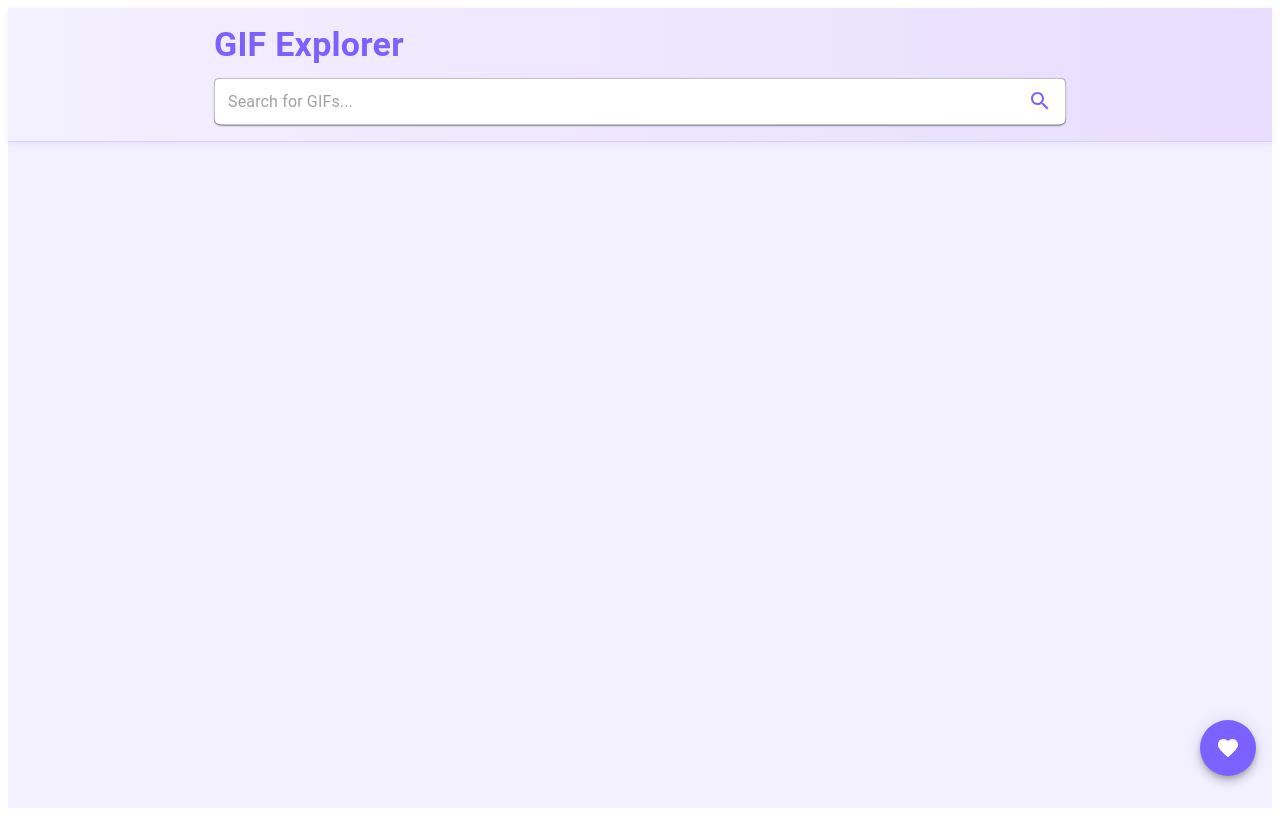
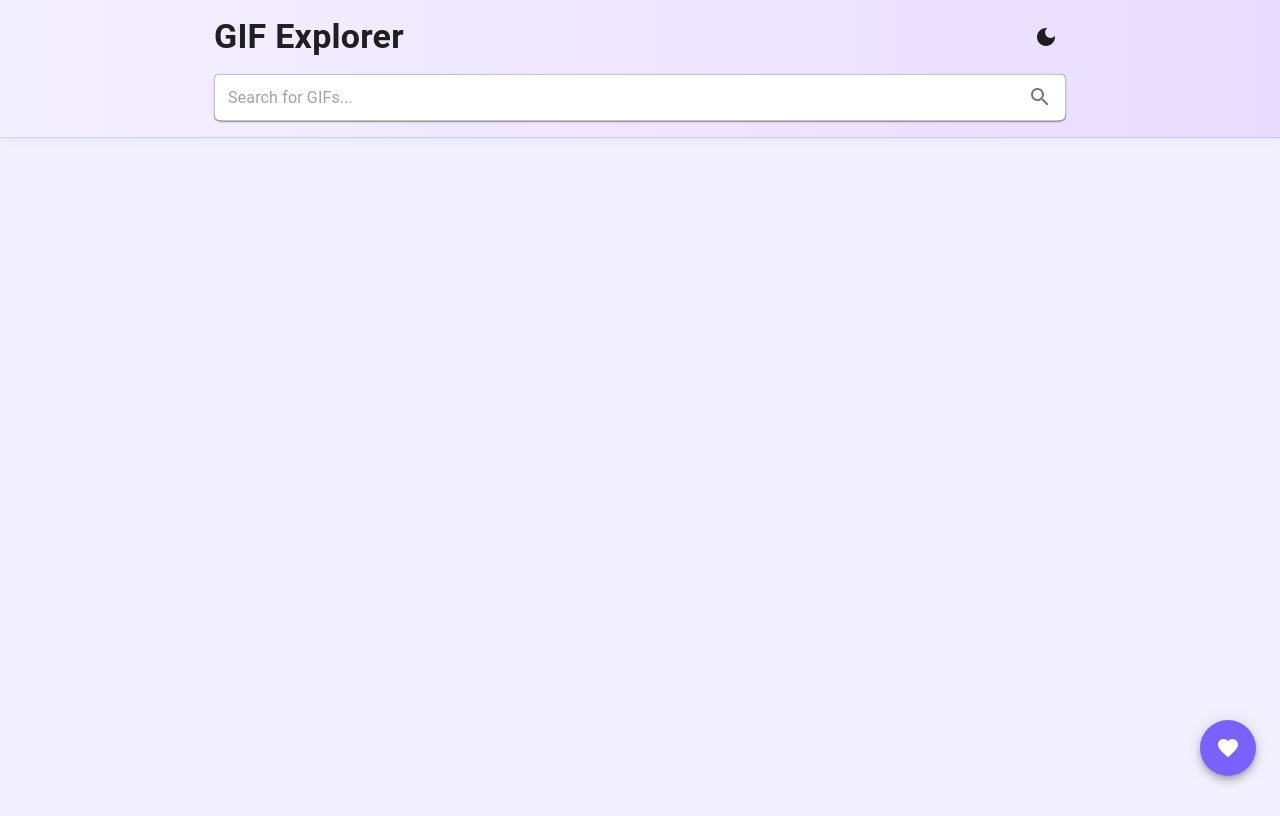
Before and after one commit to maitepv87/gif-explorer, a React (Vite) app: page / in a window 1280 px wide. Built offline with nearby package versions, Linux system fonts and the light colour scheme.

Commit message:
feat: add ThemeContext for dark/light mode toggle with MUI integration

```diff
--- a/src/components/FavoritesFab.jsx
+++ b/src/components/FavoritesFab.jsx
@@ -1,7 +1,7 @@
 import { Badge, Fab, Tooltip } from "@mui/material";
 import { FavoriteOutlined } from "@mui/icons-material";
 
-export const FavoritesFab = ({ count }) => {
+export const FavoritesFab = ({ count, onClick }) => {
   return (
     <Tooltip title="Ver favoritos">
       <Fab
@@ -13,6 +13,8 @@ export const FavoritesFab = ({ count }) => {
           bgcolor: "#7b61ff",
           "&:hover": { bgcolor: "#6b52e1" },
         }}
+        aria-label={`Show ${count} favorites`}
+        onClick={onClick}
       >
         <Badge badgeContent={count} color="error">
           <FavoriteOutlined />
--- /dev/null
+++ b/src/components/FavoritesModal.jsx
@@ -0,0 +1,38 @@
+import {
+  Dialog,
+  DialogTitle,
+  DialogContent,
+  Grid,
+  IconButton,
+  Card,
+  CardMedia,
+} from "@mui/material";
+import CloseIcon from "@mui/icons-material/Close";
+
+export const FavoritesModal = ({ open, onClose, gifs }) => {
+  return (
+    <Dialog open={open} onClose={onClose} fullWidth maxWidth="md">
+      <DialogTitle>
+        Favorites
+        <IconButton
+          aria-label="close"
+          onClick={onClose}
+          sx={{ position: "absolute", right: 8, top: 8 }}
+        >
+          <CloseIcon />
+        </IconButton>
+      </DialogTitle>
+      <DialogContent dividers>
+        <Grid container spacing={2}>
+          {gifs.map((gif) => (
+            <Grid item xs={12} sm={6} md={4} key={gif.id}>
+              <Card sx={{ borderRadius: 3 }}>
+                <CardMedia component="img" height="200" image={gif.url} />
+              </Card>
+            </Grid>
+          ))}
+        </Grid>
+      </DialogContent>
+    </Dialog>
+  );
+};
--- a/src/components/GifCard.jsx
+++ b/src/components/GifCard.jsx
@@ -1,14 +1,20 @@
+import { useTheme } from "@mui/material/styles";
 import { Card, CardMedia, CardActions, IconButton } from "@mui/material";
 import { Favorite, FavoriteBorder } from "@mui/icons-material";
 
 export const GifCard = ({ id, url, isFavorite, onToggle }) => {
+  const theme = useTheme();
+
   return (
     <Card
       elevation={0}
       sx={{
         borderRadius: 4,
         overflow: "hidden",
-        boxShadow: "0 2px 8px rgba(0,0,0,0.05)",
+        boxShadow:
+          theme.palette.mode === "light"
+            ? "0 2px 8px rgba(0,0,0,0.05)"
+            : "0 2px 8px rgba(255 255 255 / 0.1)",
         transition: "transform 0.3s ease",
         "&:hover": { transform: "scale(1.02)" },
       }}
@@ -24,7 +30,11 @@ export const GifCard = ({ id, url, isFavorite, onToggle }) => {
         <IconButton
           onClick={() => onToggle(id)}
           sx={{
-            color: isFavorite ? "#ff6f91" : "#aaa",
+            color: isFavorite
+              ? theme.palette.mode === "light"
+                ? "#ff6f91"
+                : "#ff8aa2"
+              : theme.palette.text.disabled,
             transition: "color 0.2s ease-in-out",
           }}
         >
--- a/src/components/SearchBar.jsx
+++ b/src/components/SearchBar.jsx
@@ -1,3 +1,4 @@
+import { useTheme } from "@mui/material/styles";
 import {
   Box,
   TextField,
@@ -7,10 +8,12 @@ import {
 } from "@mui/material";
 import { Search } from "@mui/icons-material";
 import { useGifContext } from "../context/GifContext";
+import { ThemeToggle } from "./";
 
 export const SearchBar = ({ onSubmit }) => {
   const { state, dispatch } = useGifContext();
   const { searchTerm } = state;
+  const theme = useTheme();
 
   return (
     <form onSubmit={onSubmit}>
@@ -21,20 +24,36 @@ export const SearchBar = ({ onSubmit }) => {
           zIndex: 1000,
           py: 2,
           px: 2,
-          background: "linear-gradient(to right, #f3f0ff, #e9ddff)",
-          boxShadow: "0 2px 6px rgba(123, 97, 255, 0.1)",
-          borderBottom: "1px solid #d9cfff",
+          background:
+            theme.palette.mode === "light"
+              ? "linear-gradient(to right, #f3f0ff, #e9ddff)"
+              : theme.palette.background.paper,
+          boxShadow:
+            theme.palette.mode === "light"
+              ? "0 2px 6px rgba(123, 97, 255, 0.1)"
+              : "0 2px 8px rgba(255 255 255 / 0.1)",
+          borderBottom: "1px solid",
+          borderColor: theme.palette.divider,
         }}
       >
         <Container maxWidth="md">
-          <Typography
-            variant="h4"
-            fontWeight={700}
-            gutterBottom
-            color="#7b61ff"
+          <Box
+            display="flex"
+            justifyContent="space-between"
+            alignItems="center"
+            mb={2}
           >
-            GIF Explorer
-          </Typography>
+            <Typography
+              variant="h4"
+              fontWeight={700}
+              color={theme.palette.text.primary}
+            >
+              GIF Explorer
+            </Typography>
+
+            <ThemeToggle />
+          </Box>
+
           <TextField
             fullWidth
             variant="outlined"
@@ -44,15 +63,24 @@ export const SearchBar = ({ onSubmit }) => {
               dispatch({ type: "SET_SEARCH_TERM", payload: e.target.value })
             }
             sx={{
-              bgcolor: "#fff",
+              bgcolor:
+                theme.palette.mode === "light"
+                  ? "#fff"
+                  : theme.palette.background.default,
               borderRadius: 2,
-              boxShadow: 1,
-              input: { padding: "12px 14px" },
+              boxShadow:
+                theme.palette.mode === "light"
+                  ? 1
+                  : "0 0 5px rgba(255 255 255 / 0.1)",
+              input: {
+                padding: "12px 14px",
+                color: theme.palette.text.primary,
+              },
             }}
             InputProps={{
               endAdornment: (
                 <InputAdornment position="end">
-                  <Search sx={{ color: "#7b61ff" }} />
+                  <Search color={theme.palette.text.primary} />
                 </InputAdornment>
               ),
             }}
--- /dev/null
+++ b/src/components/ThemeToggle.jsx
@@ -0,0 +1,15 @@
+import { IconButton, Tooltip } from "@mui/material";
+import { LightMode, DarkMode } from "@mui/icons-material";
+import { useThemeContext } from "../context/ThemeContext";
+
+export const ThemeToggle = () => {
+  const { mode, toggleTheme } = useThemeContext();
+
+  return (
+    <Tooltip title="Toggle light/dark mode">
+      <IconButton onClick={toggleTheme} color="inherit">
+        {mode === "light" ? <DarkMode /> : <LightMode />}
+      </IconButton>
+    </Tooltip>
+  );
+};
--- a/src/components/index.js
+++ b/src/components/index.js
@@ -1,6 +1,8 @@
 export * from "./ErrorHandler";
 export * from "./FavoritesFab";
+export * from "./FavoritesModal";
 export * from "./GifCard";
 export * from "./GifGrid";
 export * from "./LoadingSpinner";
 export * from "./SearchBar";
+export * from "./ThemeToggle";
--- /dev/null
+++ b/src/context/ThemeContext.jsx
@@ -0,0 +1,44 @@
+import { createContext, useContext, useMemo, useState } from "react";
+import {
+  createTheme,
+  ThemeProvider as MuiThemeProvider,
+} from "@mui/material/styles";
+import CssBaseline from "@mui/material/CssBaseline";
+
+const ThemeContext = createContext();
+
+export const ThemeProvider = ({ children }) => {
+  const [mode, setMode] = useState("light");
+
+  const toggleTheme = () => {
+    setMode((prev) => (prev === "light" ? "dark" : "light"));
+  };
+
+  const theme = useMemo(
+    () =>
+      createTheme({
+        palette: {
+          mode,
+          primary: {
+            main: "#7b61ff",
+          },
+          background: {
+            default: mode === "light" ? "#f3f0ff" : "#121212",
+            paper: mode === "light" ? "#fff" : "#1e1e1e",
+          },
+        },
+      }),
+    [mode]
+  );
+
+  return (
+    <ThemeContext.Provider value={{ mode, toggleTheme }}>
+      <MuiThemeProvider theme={theme}>
+        <CssBaseline />
+        {children}
+      </MuiThemeProvider>
+    </ThemeContext.Provider>
+  );
+};
+
+export const useThemeContext = () => useContext(ThemeContext);
--- a/src/main.jsx
+++ b/src/main.jsx
@@ -2,11 +2,14 @@ import React from "react";
 import ReactDOM from "react-dom/client";
 import { App } from "./App";
 import { GifProvider } from "./context/GifContext";
+import { ThemeProvider } from "./context/ThemeContext";
 
 ReactDOM.createRoot(document.getElementById("root")).render(
   <React.StrictMode>
-    <GifProvider>
-      <App />
-    </GifProvider>
+    <ThemeProvider>
+      <GifProvider>
+        <App />
+      </GifProvider>
+    </ThemeProvider>
   </React.StrictMode>
 );
--- a/src/pages/HomePage.jsx
+++ b/src/pages/HomePage.jsx
@@ -1,3 +1,4 @@
+import { useState } from "react";
 import { Box } from "@mui/material";
 import {
   SearchBar,
@@ -5,6 +6,7 @@ import {
   FavoritesFab,
   LoadingSpinner,
   ErrorHandler,
+  FavoritesModal,
 } from "../components";
 import { useGifContext } from "../context/GifContext";
 import { fetchGifs } from "../context/actions";
@@ -12,6 +14,8 @@ import { fetchGifs } from "../context/actions";
 export const HomePage = () => {
   const { state, dispatch } = useGifContext();
   const { searchTerm, gifs, isLoading, error, favorites } = state;
+
+  const [modalOpen, setModalOpen] = useState(false);
 
   const handleSubmit = async (event) => {
     event.preventDefault();
@@ -22,8 +26,22 @@ export const HomePage = () => {
     dispatch({ type: "TOGGLE_FAVORITE", payload: id });
   };
 
+  const favoriteGifs = gifs.filter((gif) => favorites.includes(gif.id));
+
+  const handleOpenFavorites = () => setModalOpen(true);
+
+  const handleCloseFavorites = () => {
+    setModalOpen(false);
+  };
+
   return (
-    <Box sx={{ bgcolor: "#f3f0ff", minHeight: "100vh" }}>
+    <Box
+      sx={{
+        bgcolor: "background.default",
+        color: "text.primary",
+        minHeight: "100vh",
+      }}
+    >
       <SearchBar onSubmit={handleSubmit} />
 
       <ErrorHandler error={error} />
@@ -38,7 +56,13 @@ export const HomePage = () => {
         />
       )}
 
-      <FavoritesFab count={favorites.length} />
+      <FavoritesFab count={favorites.length} onClick={handleOpenFavorites} />
+
+      <FavoritesModal
+        open={modalOpen}
+        onClose={handleCloseFavorites}
+        gifs={favoriteGifs}
+      />
     </Box>
   );
 };
```
